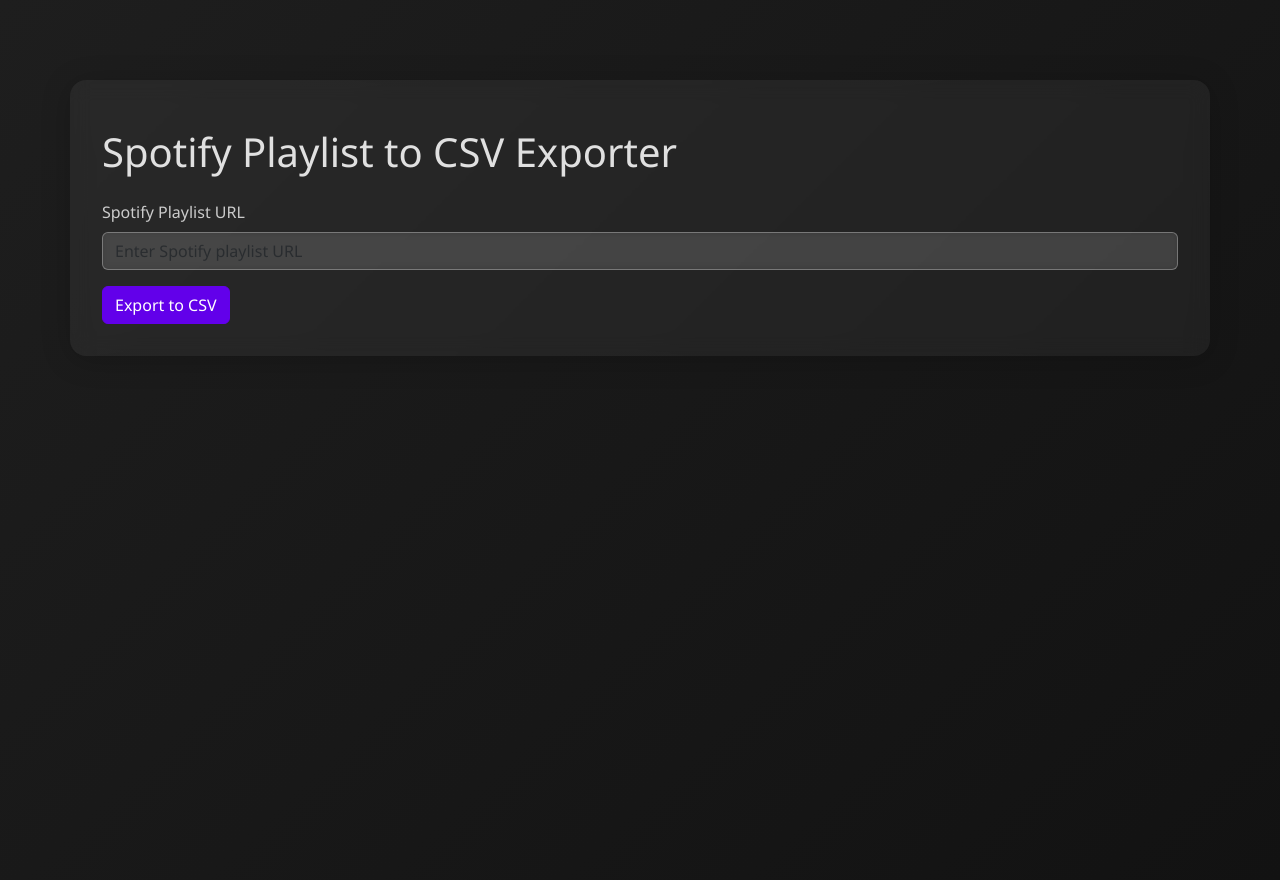
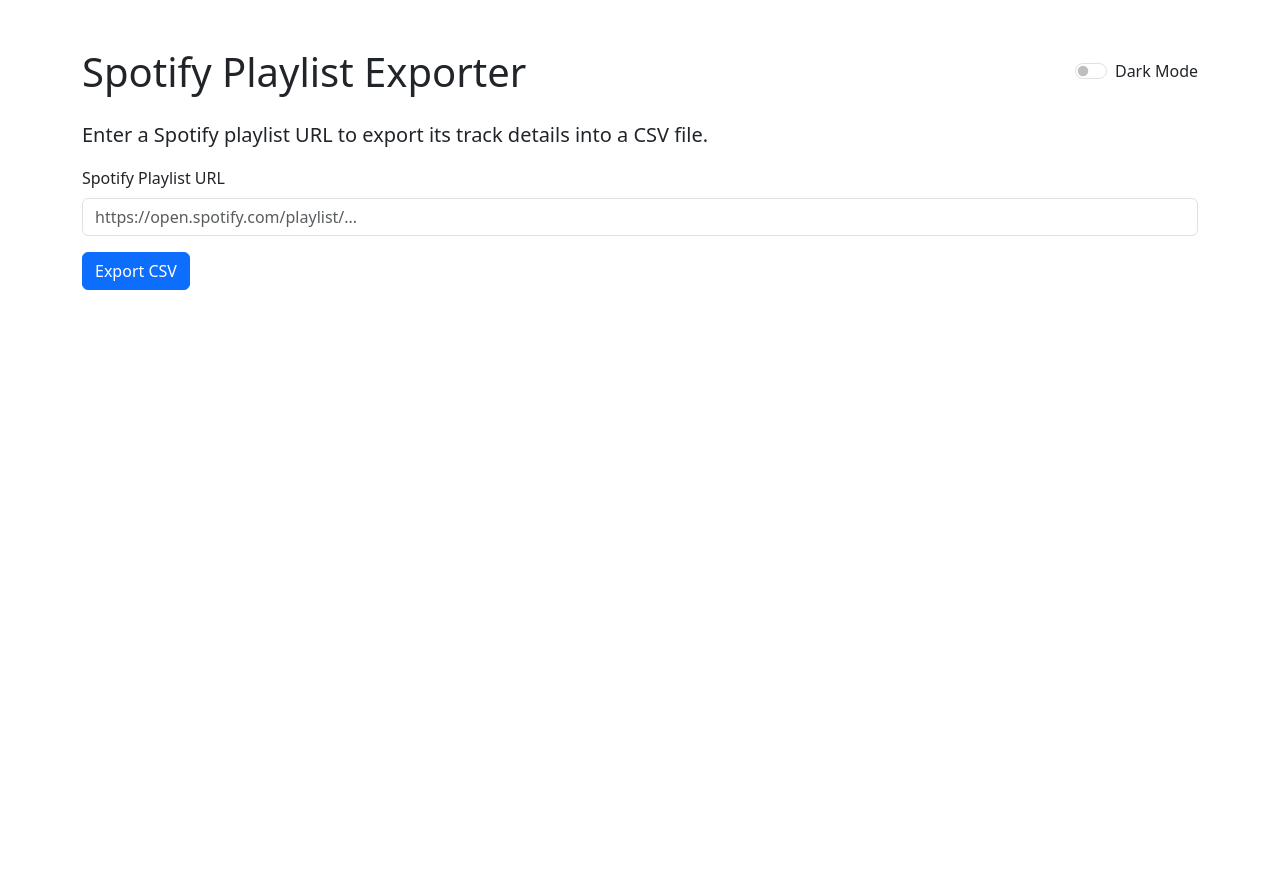
Before and after one commit to Apex239/spotifyplaylistexporter, a Flask app: page / in a window 1280 px wide. After the commit the page ends 290 px from the top, so only its background shows below. Run offline with Flask 2, Linux system fonts and the light colour scheme; parts of the project's set-up code (start-up, migrations or seed data) failed here and were passed over.

Commit message:
Update index.html

```diff
--- a/templates/index.html
+++ b/templates/index.html
@@ -1,102 +1,121 @@
-<!doctype html>
+<!DOCTYPE html>
 <html lang="en">
 <head>
-  <meta charset="utf-8">
-  <meta name="viewport" content="width=device-width, initial-scale=1">
+  <meta charset="UTF-8" />
+  <meta name="viewport" content="width=device-width, initial-scale=1.0" />
   <title>Spotify Playlist Exporter</title>
   <!-- Bootstrap 5 CSS -->
-  <link href="https://cdn.jsdelivr.net/npm/bootstrap@5.3.0/dist/css/bootstrap.min.css" rel="stylesheet">
-  <!-- Custom CSS for dark mode, glass effect and animations -->
+  <link href="https://cdn.jsdelivr.net/npm/bootstrap@5.3.0/dist/css/bootstrap.min.css" rel="stylesheet" />
   <style>
-    /* Global dark background with gradient */
+    /* Minimalist design with smooth transitions */
+    :root {
+      --bg-color: #ffffff;
+      --text-color: #212529;
+      --primary-color: #0d6efd;
+      --alert-bg: #fff3cd;
+      --alert-border: #ffeeba;
+    }
     body {
-      background: linear-gradient(135deg, #1e1e1e, #121212);
-      color: #e0e0e0;
-      min-height: 100vh;
-      font-family: "Segoe UI", Tahoma, Geneva, Verdana, sans-serif;
-      transition: background 0.5s ease;
+      background-color: var(--bg-color);
+      color: var(--text-color);
+      transition: background-color 0.3s, color 0.3s;
     }
-    /* Glassmorphism container */
-    .container {
-      background: rgba(255, 255, 255, 0.05);
-      border-radius: 16px;
-      backdrop-filter: blur(10px);
-      padding: 2rem;
-      margin-top: 5rem;
-      box-shadow: 0 4px 30px rgba(0, 0, 0, 0.2);
-      animation: fadeIn 1s ease-in-out;
+    /* Dark mode variables */
+    .dark-mode {
+      --bg-color: #121212;
+      --text-color: #e0e0e0;
+      --primary-color: #4a90e2;
+      --alert-bg: #333333;
+      --alert-border: #444444;
     }
-    /* Smooth fade-in animation */
-    @keyframes fadeIn {
-      from {
-        opacity: 0;
-        transform: translateY(20px);
-      }
-      to {
-        opacity: 1;
-        transform: translateY(0);
-      }
+    /* Dark mode overrides */
+    .dark-mode .alert {
+      background-color: var(--alert-bg);
+      border-color: var(--alert-border);
+      color: var(--text-color);
     }
-    /* Form control styling for a glass effect */
-    .form-control {
-      background: rgba(255, 255, 255, 0.1);
-      border: 1px solid rgba(255, 255, 255, 0.3);
-      color: #e0e0e0;
-      backdrop-filter: blur(5px);
-      transition: border-color 0.3s ease, box-shadow 0.3s ease;
+    /* Dark mode toggle position */
+    .toggle-switch {
+      position: absolute;
+      top: 1rem;
+      right: 1rem;
     }
-    .form-control:focus {
-      border-color: #6200ea;
-      box-shadow: 0 0 8px rgba(98, 0, 234, 0.5);
+    /* Button microinteraction */
+    .btn {
+      transition: transform 0.1s;
     }
-    /* Label styling */
-    .form-label {
-      color: #ccc;
+    .btn:active {
+      transform: scale(0.98);
     }
-    /* Button styling with smooth hover animations */
-    .btn-primary {
-      background-color: #6200ea;
-      border-color: #6200ea;
-      transition: background-color 0.3s ease, transform 0.3s ease;
+    /* Loader styling */
+    .loader {
+      display: none;
+      margin: 20px auto;
+      border: 8px solid #f3f3f3;
+      border-top: 8px solid var(--primary-color);
+      border-radius: 50%;
+      width: 60px;
+      height: 60px;
+      animation: spin 1s linear infinite;
     }
-    .btn-primary:hover {
-      background-color: #3700b3;
-      transform: scale(1.05);
-    }
-    /* Flash message adjustments */
-    .alert {
-      background: rgba(255, 255, 255, 0.1);
-      border: 1px solid rgba(255, 255, 255, 0.3);
-      backdrop-filter: blur(5px);
-      color: #e0e0e0;
+    @keyframes spin {
+      0% { transform: rotate(0deg); }
+      100% { transform: rotate(360deg); }
     }
   </style>
 </head>
 <body>
-  <div class="container">
-    <h1 class="mt-3">Spotify Playlist to CSV Exporter</h1>
-    <!-- Flash messages for errors or confirmations -->
-    {% with messages = get_flashed_messages(with_categories=true) %}
+  <div class="container py-5">
+    <div class="d-flex justify-content-between align-items-center mb-4">
+      <h1 class="mb-0">Spotify Playlist Exporter</h1>
+      <!-- Dark mode toggle -->
+      <div class="form-check form-switch">
+        <input class="form-check-input" type="checkbox" id="darkModeToggle" />
+        <label class="form-check-label" for="darkModeToggle">Dark Mode</label>
+      </div>
+    </div>
+    <p class="lead">
+      Enter a Spotify playlist URL to export its track details into a CSV file.
+    </p>
+    <form id="exportForm" method="POST" action="/export">
+      <div class="mb-3">
+        <label for="playlistUrl" class="form-label">Spotify Playlist URL</label>
+        <input type="url" class="form-control" id="playlistUrl" name="playlistUrl" placeholder="https://open.spotify.com/playlist/..." required />
+      </div>
+      <button type="submit" class="btn btn-primary">Export CSV</button>
+    </form>
+    <!-- Loader to show during CSV generation -->
+    <div class="loader" id="loader"></div>
+
+    <!-- Display flash messages -->
+    {% with messages = get_flashed_messages() %}
       {% if messages %}
-      <div class="mt-3">
-        {% for category, message in messages %}
-          <div class="alert alert-{{ category }}" role="alert">
-            {{ message }}
-          </div>
-        {% endfor %}
-      </div>
+        <div class="mt-4">
+          {% for message in messages %}
+            <div class="alert alert-warning" role="alert">
+              {{ message }}
+            </div>
+          {% endfor %}
+        </div>
       {% endif %}
     {% endwith %}
-    <!-- Playlist URL submission form -->
-    <form method="POST" class="mt-4">
-      <div class="mb-3">
-        <label for="playlist_url" class="form-label">Spotify Playlist URL</label>
-        <input type="url" class="form-control" id="playlist_url" name="playlist_url" placeholder="Enter Spotify playlist URL" required>
-      </div>
-      <button type="submit" class="btn btn-primary">Export to CSV</button>
-    </form>
   </div>
-  <!-- Bootstrap 5 JavaScript bundle -->
+
+  <!-- Bootstrap Bundle with Popper -->
   <script src="https://cdn.jsdelivr.net/npm/bootstrap@5.3.0/dist/js/bootstrap.bundle.min.js"></script>
+  <script>
+    // Toggle dark mode
+    const darkModeToggle = document.getElementById('darkModeToggle');
+    darkModeToggle.addEventListener('change', function() {
+      document.body.classList.toggle('dark-mode', this.checked);
+    });
+
+    // Show loader on form submit
+    const exportForm = document.getElementById('exportForm');
+    const loader = document.getElementById('loader');
+    exportForm.addEventListener('submit', function() {
+      loader.style.display = 'block';
+    });
+  </script>
 </body>
 </html>
```
